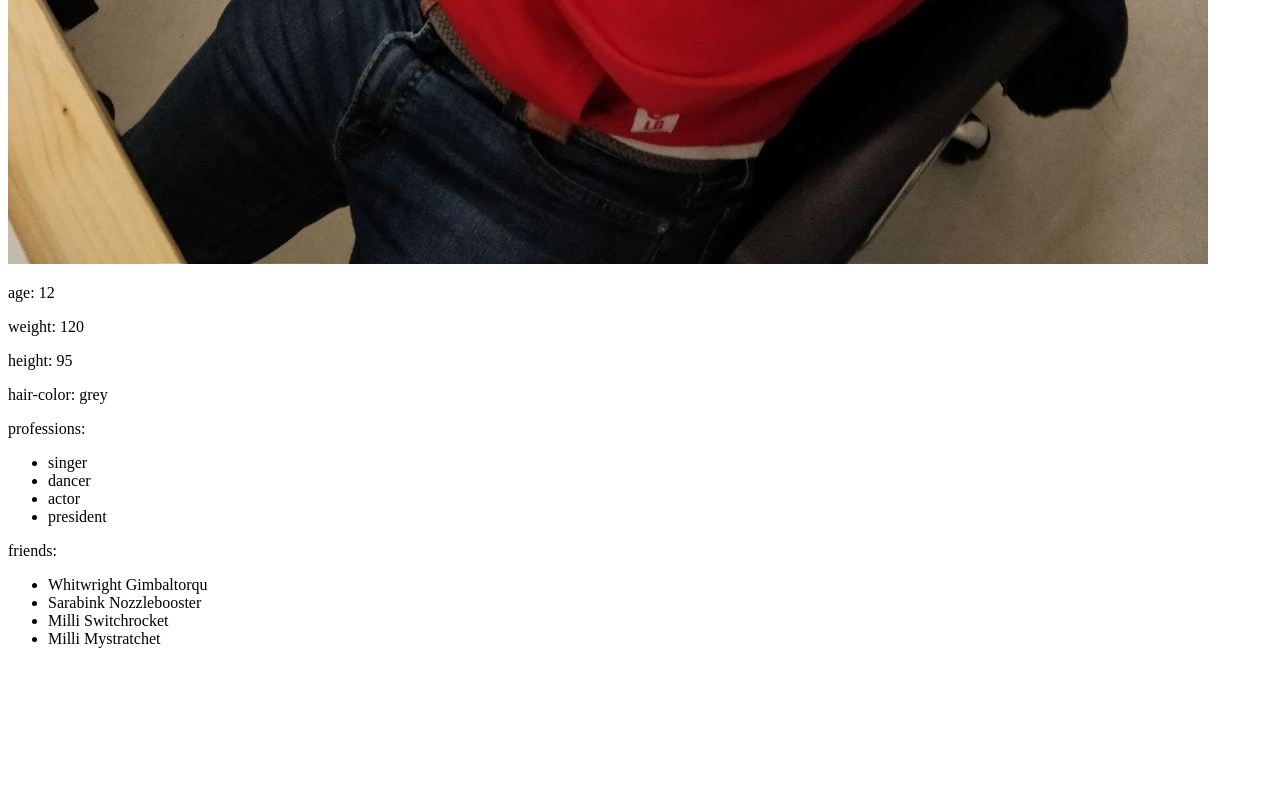
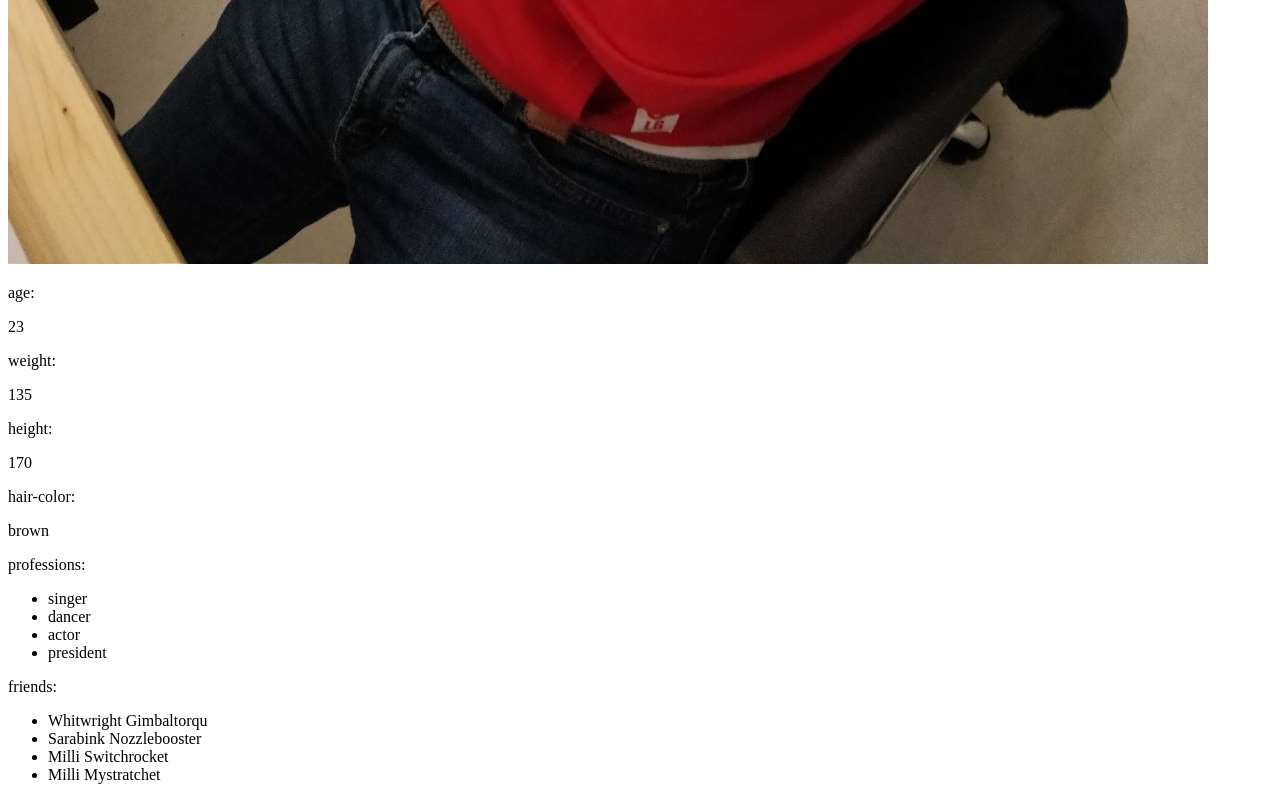
Before and after one commit to danielleleb/gnomes-frontend, an Angular app: page / in a window 1280 px wide. Shown: the part 1394-2194 px from the top of the page. Before the commit the page ends 2058 px from the top, so only its background shows below. Built offline with nearby package versions, Linux system fonts and the light colour scheme.

Commit message:
changed grouping of info

```diff
--- a/src/app/components/gnome-card/gnome-card.component.html
+++ b/src/app/components/gnome-card/gnome-card.component.html
@@ -1,9 +1,18 @@
 <h3>DANIELLE LEBLANC-CYR</h3>
+
 <img src="../../assets/images/sleepysheng.jpeg" alt="gnome-image">
-<p>age: 12</p>
-<p>weight: 120</p>
-<p>height: 95</p>
-<p>hair-color: grey</p>
+
+<p>age:</p>
+<p>23</p>
+
+<p>weight:</p>
+<p>135</p>
+
+<p>height:</p>
+<p>170</p>
+
+<p>hair-color:</p>
+<p>brown</p>
 <!-- do hair-color using sass maybe with text-outline for visibility!! -->
 <p>professions:</p>
 <ul>
```
